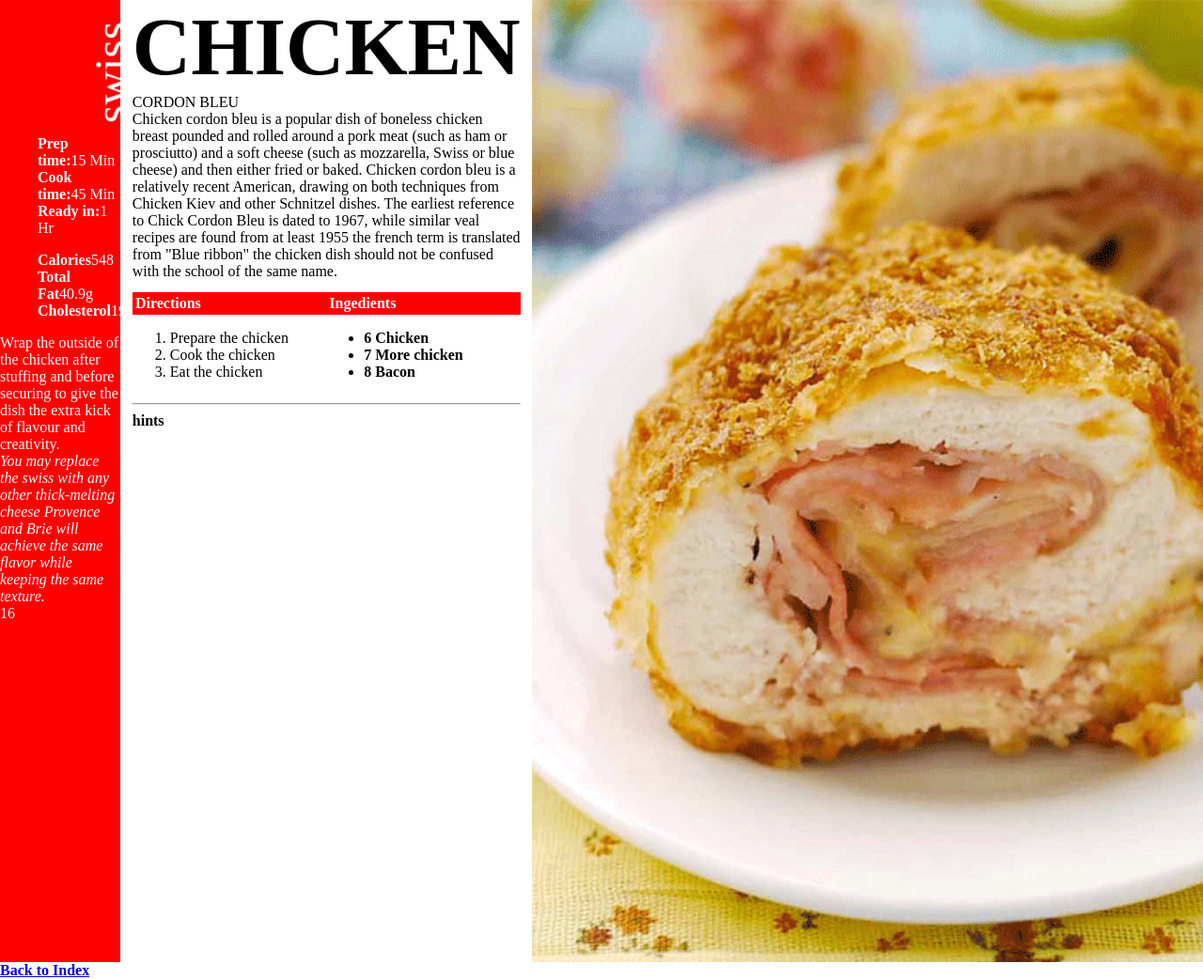
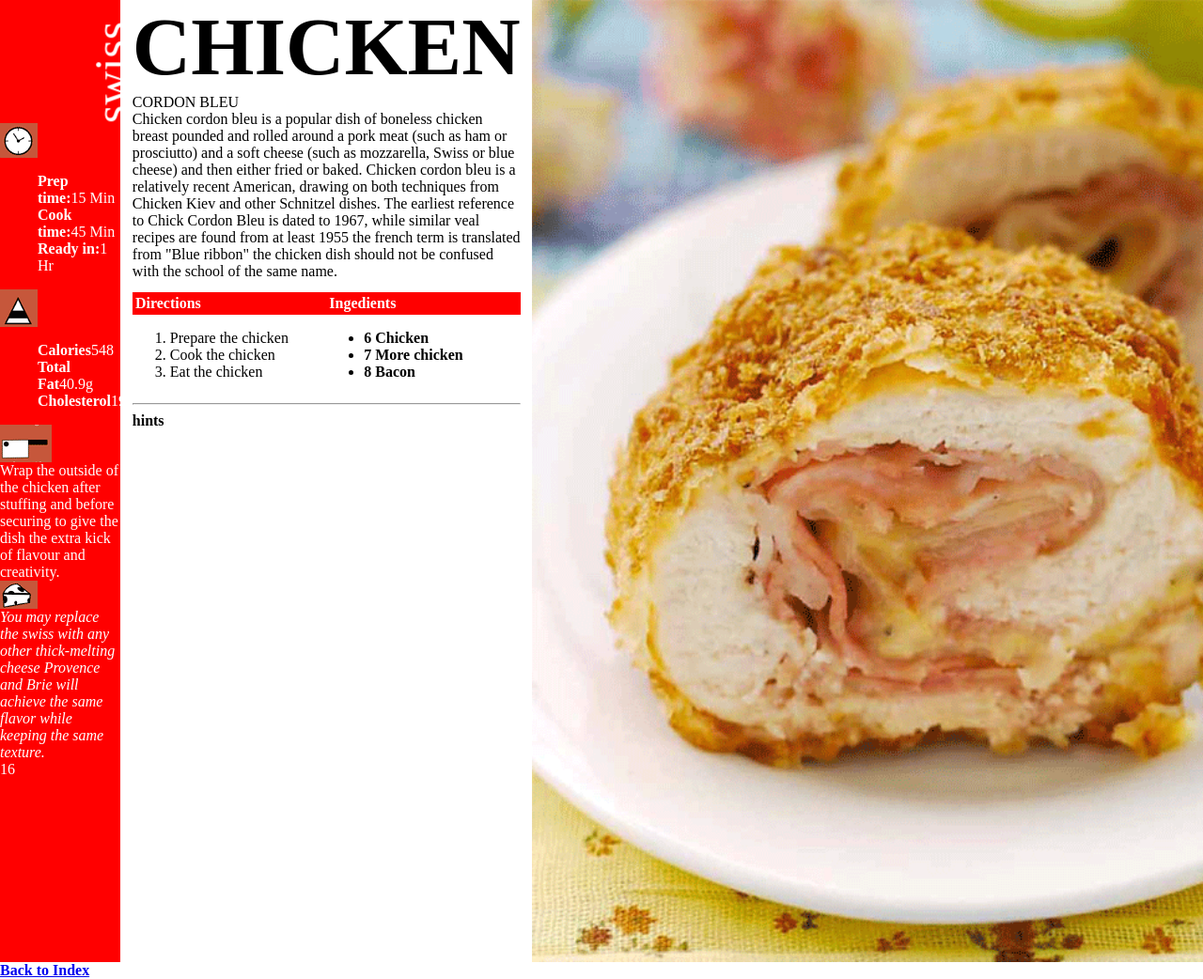
Before and after one commit to chrisclarke1977/spot-check, a plain HTML site: page recipe.html in a window 1280 px wide. Shown: the top 1042 px of the page at 94% size. Drawn offline with Linux system fonts and the light colour scheme.

Commit message:
chicken icons

```diff
--- a/recipe.html
+++ b/recipe.html
@@ -73,22 +73,22 @@
             .sprite-chicken-icons-time {
                 width: 40px;
                 height: 40px;
-                background-position: -5px -5px;
+                background-position: -23px 3px;
             }
             .sprite-chicken-icons-nutrition {
                 width: 40px;
                 height: 40px;
-                background-position: -5px -5px;
+                background-position: -23px -115px;
             }
             .sprite-chicken-icons-advice {
-                width: 40px;
+                width: 55px;
                 height: 40px;
-                background-position: -5px -5px;
+                background-position: -15px -225px;
             }
             .sprite-chicken-icons-cheese {
                 width: 40px;
-                height: 40px;
-                background-position: -5px -5px;
+                height: 30px;
+                background-position: -23px -334px;
             }
         </style>
     </head>
@@ -97,6 +97,7 @@
             <div id="title">swiss</div>
             <div id="sidenote">
                 <div id="sidenote-time">
+                    <div class="sprite sprite-chicken-icons-time">&nbsp;</div>
                     <ul>
                         <li>
                             <strong>Prep time:</strong>15 Min
@@ -110,6 +111,7 @@
                     </ul>
                 </div>
                 <div id="sidenote-nutrition">
+                    <div class="sprite sprite-chicken-icons-nutrition">&nbsp;</div>
                     <ul>
                         <li>
                             <strong>Calories</strong>548
@@ -123,9 +125,11 @@
                     </ul>
                 </div>
                 <div id="sidenote-advice">
+                    <div class="sprite sprite-chicken-icons-advice">&nbsp;</div>
                     Wrap the outside of the chicken after stuffing and before securing to give the dish the extra kick of flavour and creativity.
                 </div>
                 <div id="sidenote-cheese">
+                    <div class="sprite sprite-chicken-icons-cheese">&nbsp;</div>
                     <em>You may replace the swiss with any other thick-melting cheese Provence and Brie will achieve the same flavor while keeping the same texture.</em>
                 </div>
                 <div id="sidenote-page-no">
```
